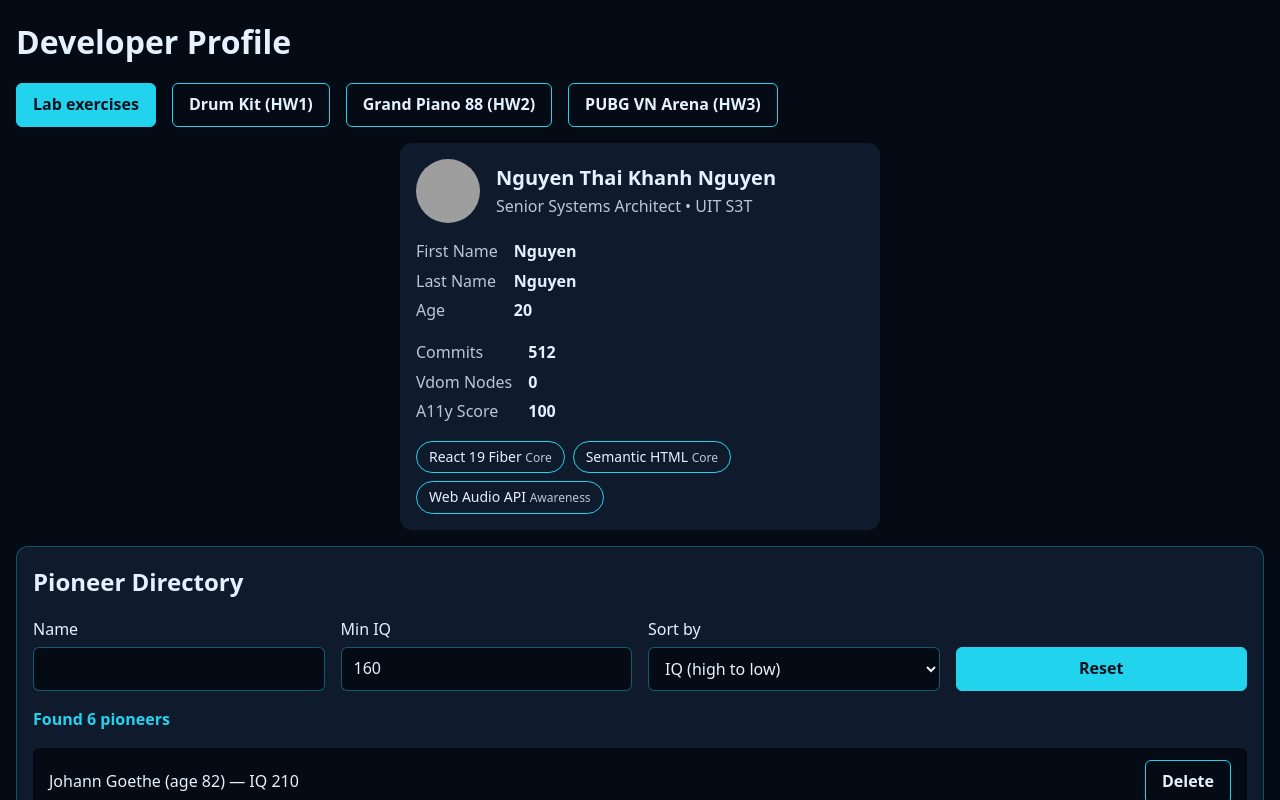
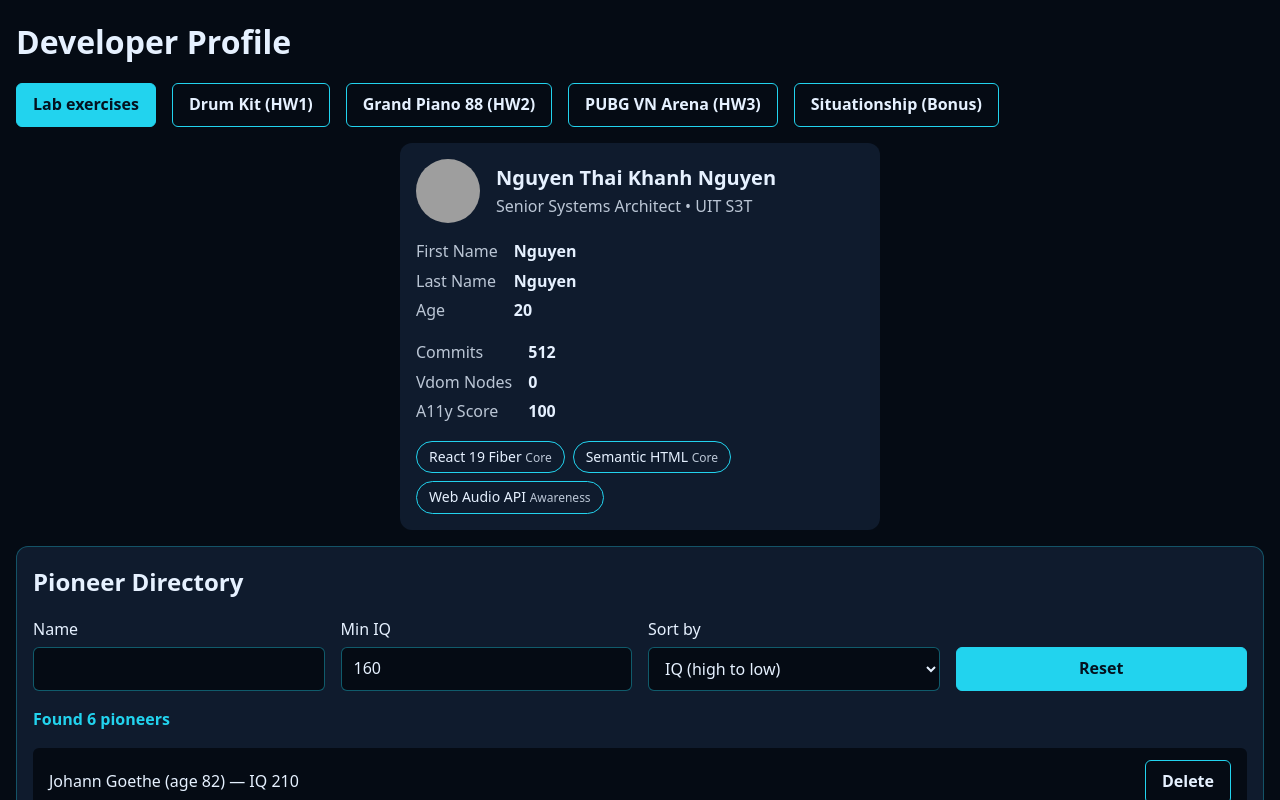
Before and after one commit to nguyenntkpvnm21/24521198_NguyenThaiKhanhNguyen_LAB3, a React (Vite) app: page / in a window 1280 px wide. Shown: the top 800 px of the page. Built offline with nearby package versions, Linux system fonts and the light colour scheme; grey boxes are pictures that could not be loaded.

Commit message:
feat(bonus): mount SituationshipAnalyzer in App as a separate view

```diff
--- a/src/App.jsx
+++ b/src/App.jsx
@@ -5,6 +5,7 @@ import { PubgMatchTelemetry } from './components/PubgMatchTelemetry.jsx';
 import { DrumMachine } from './homeworks/DrumMachine/DrumMachine.jsx';
 import { GrandPiano88 } from './homeworks/GrandPiano88/GrandPiano88.jsx';
 import { KraftonPubgVnArena } from './homeworks/KraftonPubgVnArena/KraftonPubgVnArena.jsx';
+import { SituationshipAnalyzer } from './components/SituationshipAnalyzer.jsx';
 import styles from './App.module.css';
 
 function LabExercises() {
@@ -45,6 +46,13 @@ const VIEWS = [
     title: 'PUBG Vietnam Arena',
     hash: '#arena',
     Content: KraftonPubgVnArena,
+  },
+  {
+    id: 'bonus',
+    label: 'Situationship (Bonus)',
+    title: 'Situationship Analyzer',
+    hash: '#bonus',
+    Content: SituationshipAnalyzer,
   },
 ];
 
```
